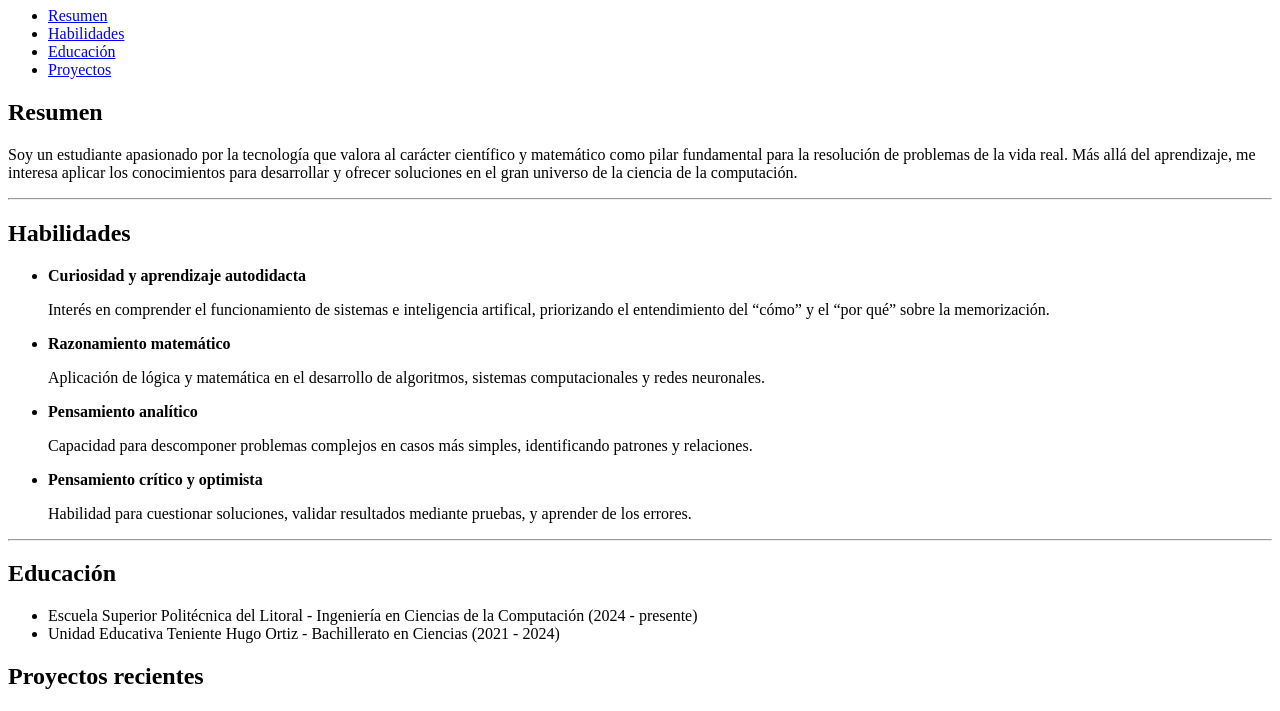
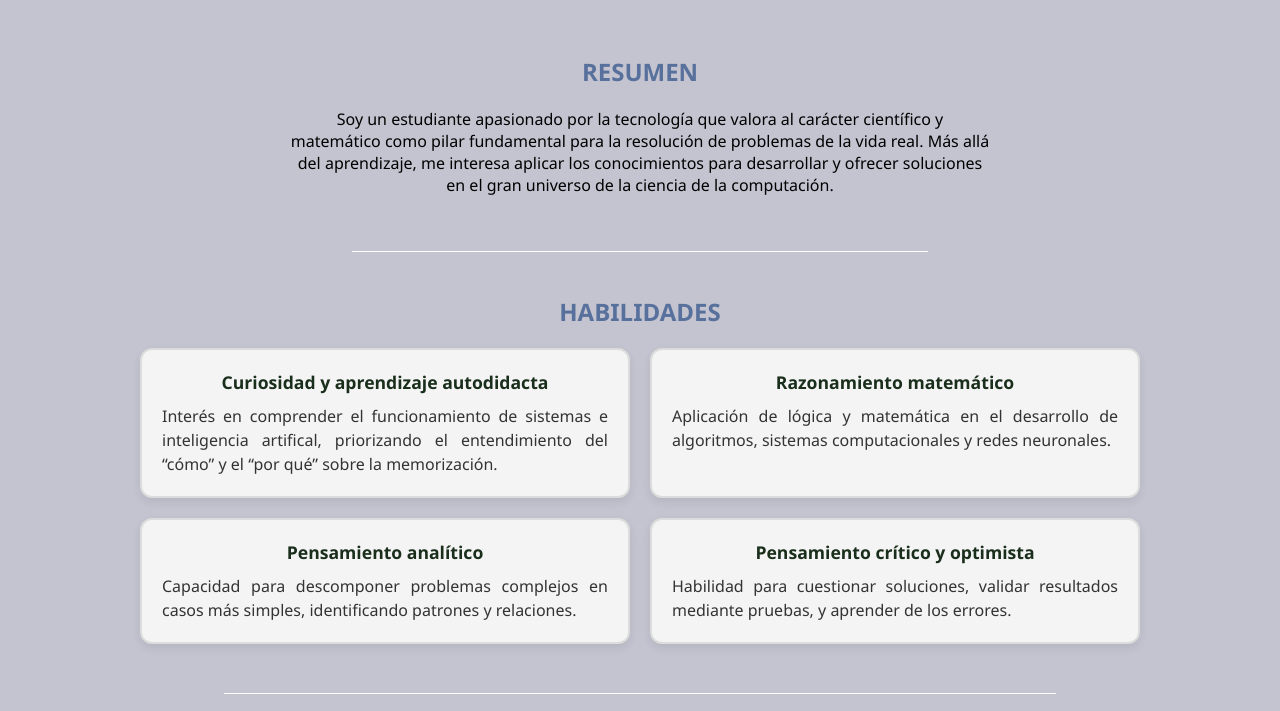
Before and after one commit to ChrisPal2307/curriculum, a plain HTML site: page index.html in a window 1280 px wide. Shown: the part 73-784 px from the top of the page. Drawn offline with Linux system fonts and the light colour scheme; the site is published under a folder, as on GitHub Pages, so addresses that start at the root find nothing.

Commit message:
Fix stylesheet link path in index.html

```diff
--- a/index.html
+++ b/index.html
@@ -6,7 +6,7 @@
     <meta name="viewport" content="width=device-width,
 initial-scale=1.0">
     <title>Mi Currículum Vitae</title>
-    <link rel="stylesheet" href="/stylesheets/styles.css">
+    <link rel="stylesheet" href="stylesheets/styles.css">
 </head>
 
 <body>
```
